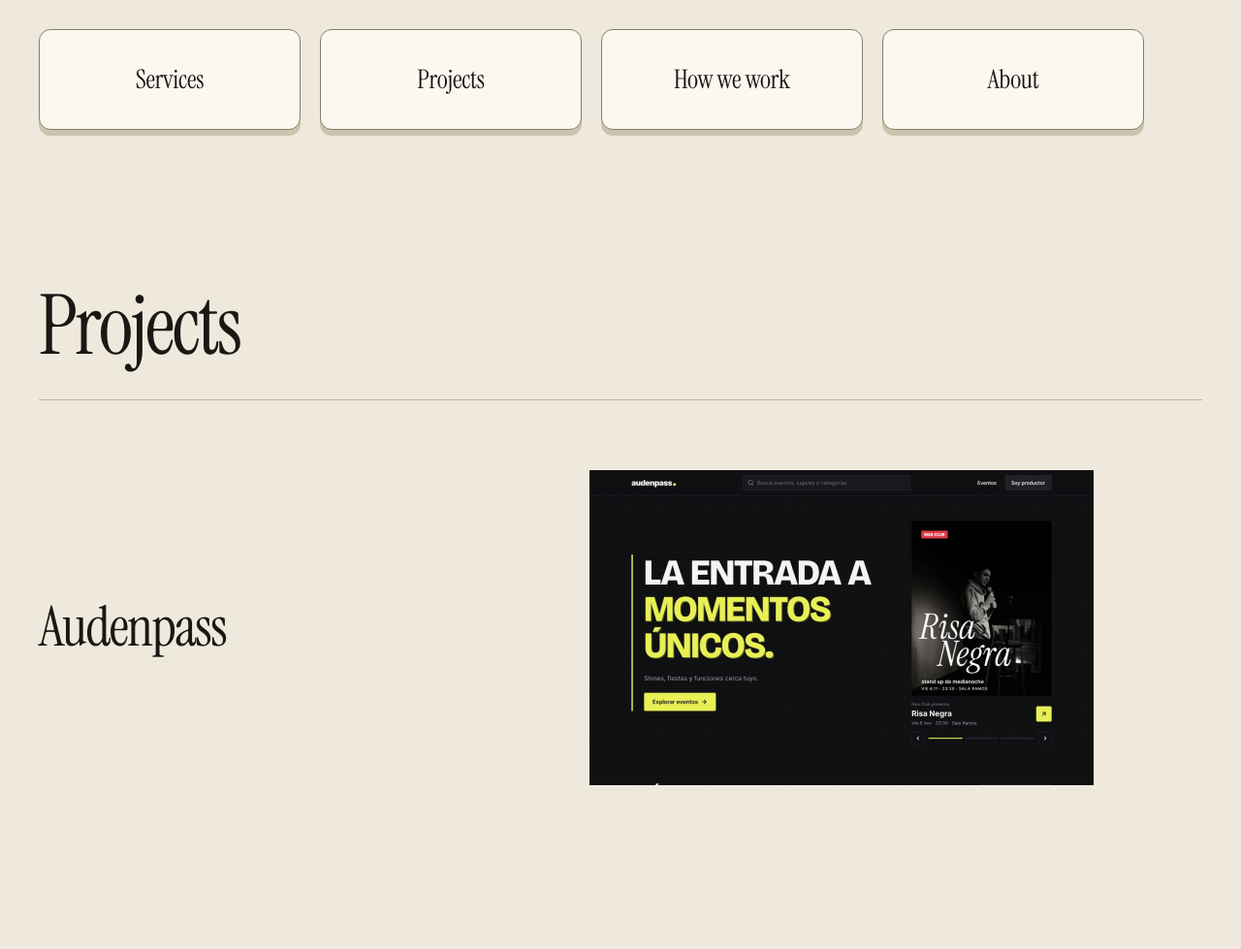
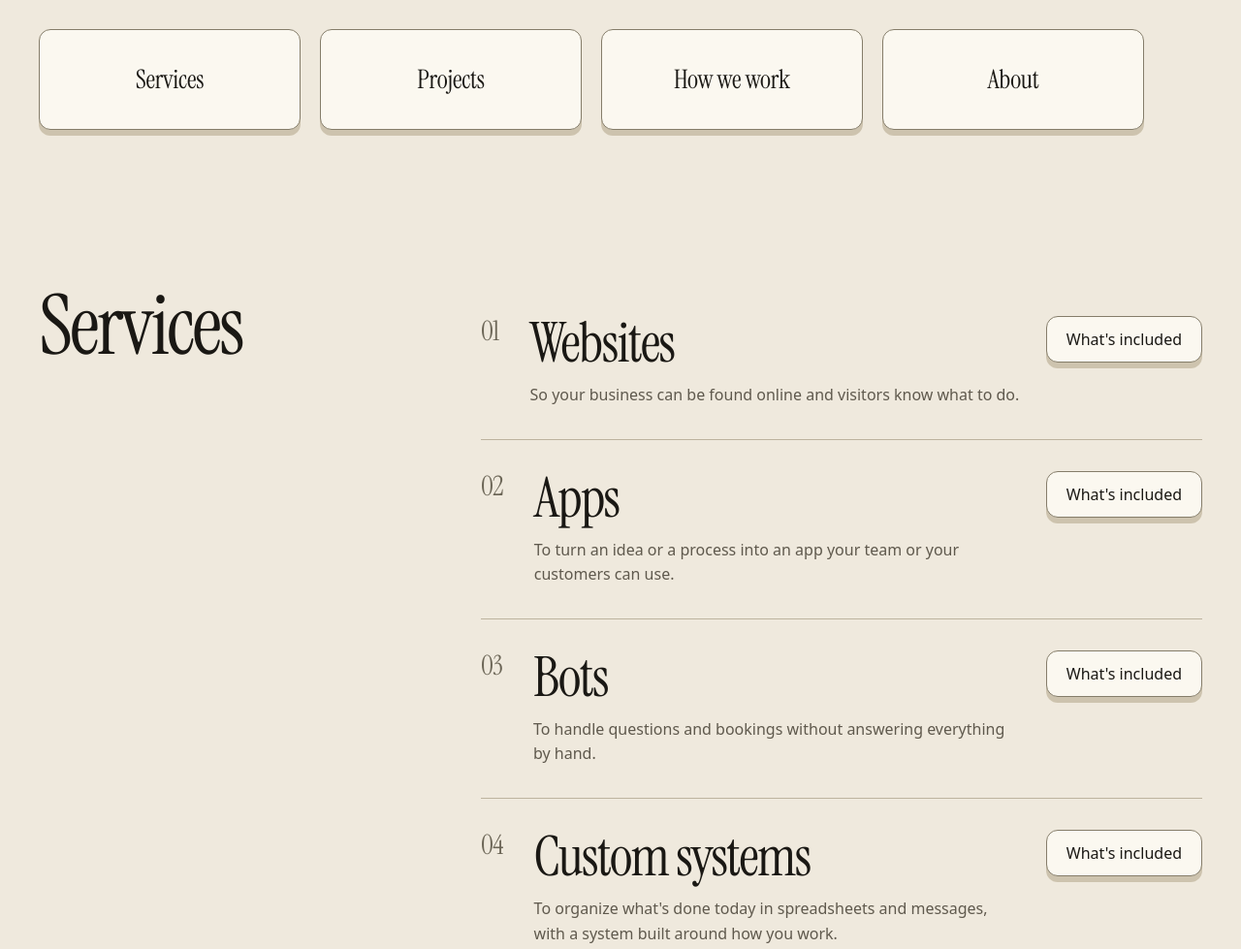
Before and after one commit to desarrollosguia/guia-web, an Astro site: page /en in a window 1280 px wide. Shown: the part 620-1599 px from the top of the page at 97% size. Built offline with nearby package versions, Linux system fonts and the light colour scheme; Astro itself is replaced by a stand-in of ours; a web font is replaced by a local one.

Commit message:
feat(services): add services section (#16)
## Qué cambia
- Sección Servicios en el inicio: título a la izquierda, cinco filas
(número, nombre, una línea y tecla «Qué incluye») y un solo «Escribinos»
al final.
- La lista es la única isla de React (`ServicesList`, `client:visible`):
el botón tiene `aria-expanded` y `aria-controls` y despliega tres ítems.
- Textos en `es.ts` y `en.ts`.
- La política de seguridad admite por hash el script y el estilo inline
de Astro; el test de CSP verifica que cada inline tenga su hash.
- `docs/design.md` actualizado.

## Cómo probarlo
`pnpm check`, `pnpm build` y `pnpm test:e2e`.

## Pendiente
Título fijo mientras entran las filas (efecto 3): queda sin efecto hasta
que Cómo trabajamos defina el patrón de scroll.

```diff
--- a/docs/design.md
+++ b/docs/design.md
@@ -42,7 +42,7 @@ Diseño en Figma, archivo «Guia», página «Primera versión»:
 
 Componentes (página «Componentes»): Key 12:3074, Emphasis 12:3079, KeyRow 12:3118, LanguageSwitch 12:3131, ThemeSwitch 12:3147, Header 12:3193, Footer 12:3215, ProjectRow 12:3234, SectionHeader 12:3243, PartnerCard 12:3278, ContactChannel 4:978, Logo 3:315.
 
-El menú móvil (bajo 768 px) es un `popover` nativo: abre sin JavaScript, se cierra con Esc y devuelve el foco; `public/menu.js` solo lo cierra al tocar un enlace de sección. Todo se renderiza estático (sin islas de React): la política de seguridad de contenido no admite el script inline con el que Astro hidrata. La interacción vive en `public/theme.js`, un script bloqueante en el `<head>` que aplica el tema guardado o el del sistema (`data-theme`) y activa el selector, y en `public/nav.js`, que marca con `aria-current` la tecla de la sección visible (`IntersectionObserver`). El encabezado se achica con una línea de tiempo de scroll en CSS (`global.css`), sin JavaScript. Tipografías: Instrument Serif y Geist autoalojadas con Fontsource. Las capturas de los proyectos están en `src/assets/projects/` y salen en WebP con `astro:assets`.
+El menú móvil (bajo 768 px) es un `popover` nativo: abre sin JavaScript, se cierra con Esc y devuelve el foco; `public/menu.js` solo lo cierra al tocar un enlace de sección. Todo se renderiza estático salvo la lista de Servicios, la única isla de React (`ServicesList`, `client:visible`): su botón «Qué incluye» necesita estado. Astro hidrata con un script y un estilo inline, que la política de seguridad de contenido admite por hash en `public/_headers` (`script-src` y `style-src`); si cambia la versión de Astro, los hashes se recalculan y `tests/e2e/csp.spec.ts` avisa si quedan desactualizados. El resto de la interacción vive en `public/theme.js`, un script bloqueante en el `<head>` que aplica el tema guardado o el del sistema (`data-theme`) y activa el selector, y en `public/nav.js`, que marca con `aria-current` la tecla de la sección visible (`IntersectionObserver`). El encabezado se achica con una línea de tiempo de scroll en CSS (`global.css`), sin JavaScript. Tipografías: Instrument Serif y Geist autoalojadas con Fontsource. Las capturas de los proyectos están en `src/assets/projects/` y salen en WebP con `astro:assets`.
 
 Diferencias con Figma, a propósito: Audenpass sin botón (sin enlace); las tarjetas de socios se ajustan a su contenido para no desbordar el contenedor; el pie a 390 fluye sin la altura fija del frame; las teclas del menú usan `key-lg` fluido (24 px a 390) y no los 30 px del frame.
 
--- a/src/components/HomePage.tsx
+++ b/src/components/HomePage.tsx
@@ -1,3 +1,4 @@
+import type { ReactNode } from "react";
 import {
   CONTACT_EMAIL,
   FOUNDERS,
@@ -18,10 +19,13 @@ import { SectionHeader } from "./SectionHeader";
 interface HomePageProps {
   locale: Locale;
   images: Record<(typeof PROJECTS)[number]["id"], ProjectImage>;
+  /** The services list: an island passed in as children so only its toggles are hydrated. */
+  children: ReactNode;
 }
 
-export function HomePage({ locale, images }: HomePageProps) {
+export function HomePage({ locale, images, children }: HomePageProps) {
   const t = getDictionary(locale);
+  const servicesId = SECTION_IDS.services[locale];
   const projectsId = SECTION_IDS.projects[locale];
   const contactId = SECTION_IDS.contact[locale];
 
@@ -42,6 +46,31 @@ export function HomePage({ locale, images }: HomePageProps) {
         </div>
         <div className="hero-keys">
           <KeyRow layout="hero" locale={locale} labels={t.nav} base="" />
+        </div>
+      </section>
+
+      <section
+        id={servicesId}
+        aria-labelledby={`${servicesId}-title`}
+        className="flex flex-col gap-6 pt-24 lg:flex-row lg:gap-24 lg:pt-40"
+      >
+        <div className="lg:w-90 lg:shrink-0">
+          <SectionHeader
+            id={`${servicesId}-title`}
+            title={t.services.title}
+            ruleClassName="lg:hidden"
+          />
+        </div>
+        <div className="flex min-w-0 flex-1 flex-col gap-6 lg:gap-12">
+          {children}
+          <KeyLink
+            size="md"
+            tone="inverse"
+            href={`#${contactId}`}
+            className="w-full lg:w-auto lg:self-start"
+          >
+            {t.hero.contact}
+          </KeyLink>
         </div>
       </section>
 
--- a/src/components/SectionHeader.tsx
+++ b/src/components/SectionHeader.tsx
@@ -1,15 +1,17 @@
 interface SectionHeaderProps {
   id: string;
   title: string;
+  /** Extra classes for the rule under the title, e.g. to hide it at some widths. */
+  ruleClassName?: string | undefined;
 }
 
-export function SectionHeader({ id, title }: SectionHeaderProps) {
+export function SectionHeader({ id, title, ruleClassName }: SectionHeaderProps) {
   return (
     <div className="flex flex-col gap-6 lg:gap-8">
       <h2 id={id} className="type-headline text-content">
         {title}
       </h2>
-      <div aria-hidden="true" className="bg-border h-px w-full" />
+      <div aria-hidden="true" className={`bg-border h-px w-full ${ruleClassName ?? ""}`} />
     </div>
   );
 }
--- /dev/null
+++ b/src/components/ServicesList.tsx
@@ -0,0 +1,71 @@
+import { useId, useState } from "react";
+import type { Dictionary } from "@/i18n/types";
+import { KeyButton } from "./Key";
+
+type ServicesText = Dictionary["services"];
+
+interface ServiceItemProps {
+  position: number;
+  item: ServicesText["items"][number];
+  showLabel: string;
+  hideLabel: string;
+}
+
+const pad = (position: number): string => String(position).padStart(2, "0");
+
+function ServiceItem({ position, item, showLabel, hideLabel }: ServiceItemProps) {
+  const [open, setOpen] = useState(false);
+  const panelId = useId();
+
+  return (
+    <li className="border-border border-b">
+      <div className="flex flex-col gap-5 py-6 lg:flex-row lg:justify-between lg:gap-6 lg:py-8">
+        <div className="flex gap-4 lg:gap-8">
+          <span aria-hidden="true" className="type-statement text-content-subtle tabular-nums">
+            {pad(position)}
+          </span>
+          <div className="flex flex-col gap-3">
+            <h3 className="type-title text-content">{item.name}</h3>
+            <p className="type-body text-content-muted">{item.line}</p>
+          </div>
+        </div>
+        <KeyButton
+          size="sm"
+          className="aria-expanded:bg-surface-raised aria-expanded:shadow-key-pressed shrink-0 self-start whitespace-nowrap"
+          aria-expanded={open}
+          aria-controls={panelId}
+          onClick={() => setOpen((current) => !current)}
+        >
+          {open ? hideLabel : showLabel}
+        </KeyButton>
+      </div>
+      <ul id={panelId} hidden={!open} className="flex flex-col gap-3 pb-8 lg:pl-22">
+        {item.included.map((included) => (
+          <li key={included} className="type-body text-content">
+            {included}
+          </li>
+        ))}
+      </ul>
+    </li>
+  );
+}
+
+interface ServicesListProps {
+  text: ServicesText;
+}
+
+export function ServicesList({ text }: ServicesListProps) {
+  return (
+    <ul className="flex flex-col">
+      {text.items.map((item, index) => (
+        <ServiceItem
+          key={item.name}
+          position={index + 1}
+          item={item}
+          showLabel={text.showIncluded}
+          hideLabel={text.hideIncluded}
+        />
+      ))}
+    </ul>
+  );
+}
--- a/src/i18n/en.ts
+++ b/src/i18n/en.ts
@@ -30,6 +30,38 @@ export const en: Dictionary = {
     contact: "Get in touch",
     projects: "Our projects",
   },
+  services: {
+    title: "Services",
+    showIncluded: "What's included",
+    hideIncluded: "Hide",
+    items: [
+      {
+        name: "Websites",
+        line: "So your business can be found online and visitors know what to do.",
+        included: ["Interface design", "Site development", "Launch"],
+      },
+      {
+        name: "Apps",
+        line: "To turn an idea or a process into an app your team or your customers can use.",
+        included: ["Experience design", "Development", "Testing"],
+      },
+      {
+        name: "Bots",
+        line: "To handle questions and bookings without answering everything by hand.",
+        included: ["Conversation design", "Bot development", "Testing"],
+      },
+      {
+        name: "Custom systems",
+        line: "To organize what's done today in spreadsheets and messages, with a system built around how you work.",
+        included: ["Data model", "Development", "Integration with what you already use"],
+      },
+      {
+        name: "Integrations and automation",
+        line: "So the systems you already use talk to each other and repetitive tasks go away.",
+        included: ["Analysis of the systems involved", "API connections", "Integration testing"],
+      },
+    ],
+  },
   projects: {
     title: "Projects",
     viewProject: "View project",
--- a/src/i18n/es.ts
+++ b/src/i18n/es.ts
@@ -30,6 +30,42 @@ export const es: Dictionary = {
     contact: "Escribinos",
     projects: "Nuestros proyectos",
   },
+  services: {
+    title: "Servicios",
+    showIncluded: "Qué incluye",
+    hideIncluded: "Ocultar",
+    items: [
+      {
+        name: "Webs",
+        line: "Para que tu negocio se encuentre online y quien llega sepa qué hacer.",
+        included: ["Diseño de la interfaz", "Desarrollo del sitio", "Publicación"],
+      },
+      {
+        name: "Aplicaciones",
+        line: "Para convertir una idea o un proceso en una aplicación que tu equipo o tus clientes puedan usar.",
+        included: ["Diseño de la experiencia", "Desarrollo", "Pruebas"],
+      },
+      {
+        name: "Bots",
+        line: "Para atender consultas y gestionar turnos sin contestar todo a mano.",
+        included: ["Definición de las conversaciones", "Desarrollo del bot", "Pruebas"],
+      },
+      {
+        name: "Sistemas a medida",
+        line: "Para ordenar lo que hoy se hace en planillas y mensajes, con un sistema pensado para tu forma de trabajar.",
+        included: ["Modelo de datos", "Desarrollo", "Integración con lo que ya usás"],
+      },
+      {
+        name: "Integraciones y automatización",
+        line: "Para que los sistemas que ya usás se hablen entre sí y se terminen las tareas repetidas.",
+        included: [
+          "Análisis de los sistemas involucrados",
+          "Conexión por APIs",
+          "Pruebas de las integraciones",
+        ],
+      },
+    ],
+  },
   projects: {
     title: "Proyectos",
     viewProject: "Ver proyecto",
--- a/src/i18n/types.ts
+++ b/src/i18n/types.ts
@@ -15,6 +15,17 @@ export interface Dictionary {
   };
   nav: { label: string } & Record<NavSection, string>;
   hero: { title: string; lead: string; contact: string; projects: string };
+  services: {
+    title: string;
+    showIncluded: string;
+    hideIncluded: string;
+    items: readonly {
+      name: string;
+      line: string;
+      /** The three things a service includes. */
+      included: readonly [string, string, string];
+    }[];
+  };
   projects: {
     title: string;
     viewProject: string;
--- a/src/pages/en/index.astro
+++ b/src/pages/en/index.astro
@@ -1,5 +1,6 @@
 ---
 import { HomePage } from "@/components/HomePage";
+import { ServicesList } from "@/components/ServicesList";
 import BaseLayout from "@/layouts/BaseLayout.astro";
 import { getDictionary } from "@/i18n";
 import { getProjectImages } from "@/lib/project-images";
@@ -10,5 +11,7 @@ const images = await getProjectImages(locale);
 ---
 
 <BaseLayout locale={locale} route="home" title={t.meta.title} description={t.meta.description}>
-  <HomePage locale={locale} images={images} />
+  <HomePage locale={locale} images={images}>
+    <ServicesList text={t.services} client:visible />
+  </HomePage>
 </BaseLayout>
--- a/src/pages/index.astro
+++ b/src/pages/index.astro
@@ -1,5 +1,6 @@
 ---
 import { HomePage } from "@/components/HomePage";
+import { ServicesList } from "@/components/ServicesList";
 import BaseLayout from "@/layouts/BaseLayout.astro";
 import { getDictionary } from "@/i18n";
 import { getProjectImages } from "@/lib/project-images";
@@ -10,5 +11,7 @@ const images = await getProjectImages(locale);
 ---
 
 <BaseLayout locale={locale} route="home" title={t.meta.title} description={t.meta.description}>
-  <HomePage locale={locale} images={images} />
+  <HomePage locale={locale} images={images}>
+    <ServicesList text={t.services} client:visible />
+  </HomePage>
 </BaseLayout>
```
Also changed, not shown: tests/e2e/csp.spec.ts (+12 -3 lines), tests/e2e/services.spec.ts (added, +48 -0 lines), 1 other file.
